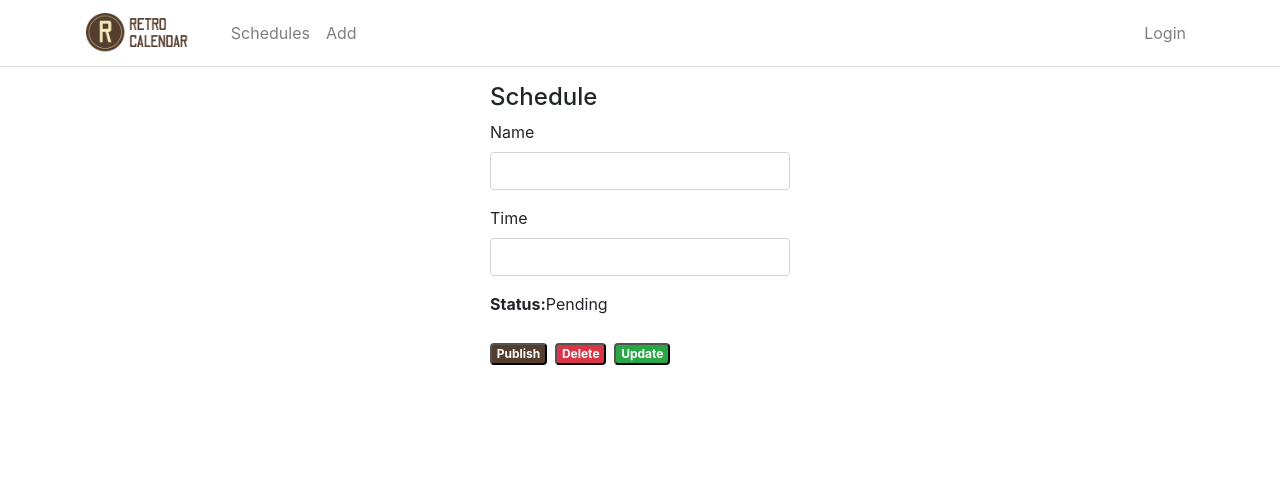
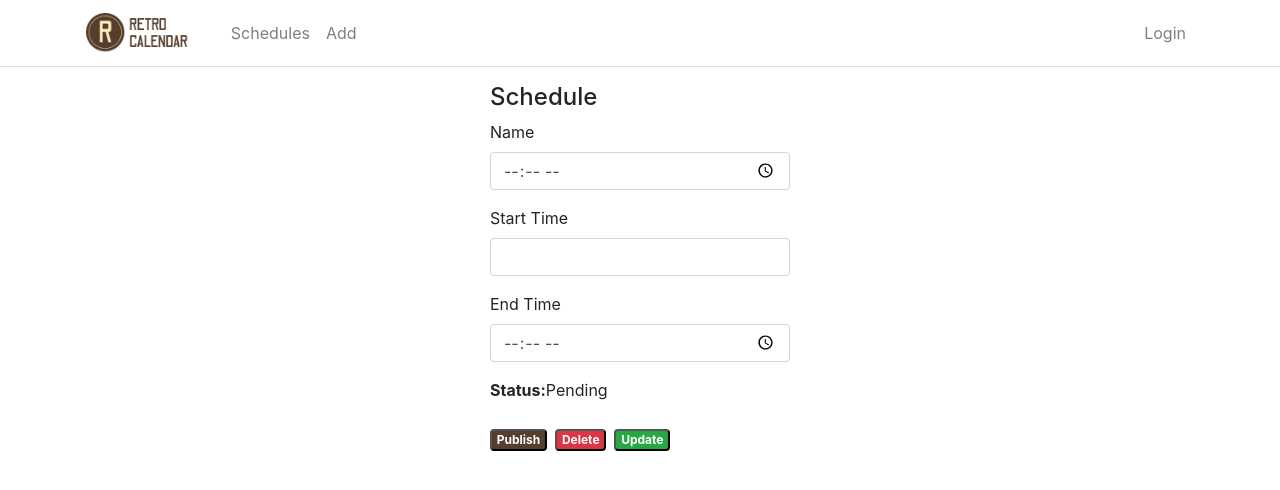
Before and after one commit to CheddarChoi/OMR-front, a React (Create React App) app: page /schedules/1 in a window 1280 px wide. Shown: the top 490 px of the page. Built offline with nearby package versions, Linux system fonts and the light colour scheme; no server answers.

Commit message:
DB add new column for end time

```diff
--- a/src/App.js
+++ b/src/App.js
@@ -3,9 +3,9 @@ import { Switch, Route, Link } from "react-router-dom";
 import { Navbar, Container } from "react-bootstrap";
 import "./App.scss";
 
-import ScheduleList from "./components/schedules-list.component";
-import AddSchedule from "./components/add-schedule.component";
-import Schedule from "./components/schedule.component";
+import ScheduleList from "./components/ListSchedule";
+import AddSchedule from "./components/AddSchedule";
+import Schedule from "./components/ScheduleDetail";
 
 import logo from "./Logo.png";
 
@@ -14,7 +14,7 @@ class App extends Component {
     return (
       <div>
         <Navbar as={Container} collapseOnSelect expand="lg">
-          <Navbar.Brand href="#home">
+          <Navbar.Brand href="/home">
             <img
               alt=""
               src={logo}
@@ -47,7 +47,11 @@ class App extends Component {
 
         <div className="container mt-3">
           <Switch>
-            <Route exact path={["/", "/schedules"]} component={ScheduleList} />
+            <Route
+              exact
+              path={["/", "/home", "/schedules"]}
+              component={ScheduleList}
+            />
             <Route exact path="/add" component={AddSchedule} />
             <Route path="/schedules/:id" component={Schedule} />
           </Switch>
--- a/src/api/scheduleAPI.js
+++ b/src/api/scheduleAPI.js
@@ -25,8 +25,8 @@ class ScheduleDataService {
     return http.delete(`/schedules`);
   }
 
-  findByTitle(title) {
-    return http.get(`/schedules?title=${title}`);
+  findByName(name) {
+    return http.get(`/schedules?name=${name}`);
   }
 }
 
--- a/src/components/add-schedule.component.js
+++ b/src/components/AddSchedule.js
@@ -5,14 +5,16 @@ export default class AddSchedule extends Component {
   constructor(props) {
     super(props);
     this.onChangeName = this.onChangeName.bind(this);
-    this.onChangeTime = this.onChangeTime.bind(this);
+    this.onChangeStartTime = this.onChangeStartTime.bind(this);
+    this.onChangeEndTime = this.onChangeEndTime.bind(this);
     this.saveSchedule = this.saveSchedule.bind(this);
     this.newSchedule = this.newSchedule.bind(this);
 
     this.state = {
       id: null,
       title: "",
-      time: "",
+      startTime: "",
+      endTime: "",
       published: false,
 
       submitted: false,
@@ -25,16 +27,23 @@ export default class AddSchedule extends Component {
     });
   }
 
-  onChangeTime(e) {
+  onChangeStartTime(e) {
     this.setState({
-      time: e.target.value,
+      startTime: e.target.value,
+    });
+  }
+
+  onChangeEndTime(e) {
+    this.setState({
+      endTime: e.target.value,
     });
   }
 
   saveSchedule() {
     var data = {
       name: this.state.name,
-      time: this.state.time,
+      startTime: this.state.startTime,
+      endTime: this.state.endTime,
     };
 
     scheduleAPI
@@ -43,7 +52,8 @@ export default class AddSchedule extends Component {
         this.setState({
           id: response.data.id,
           name: response.data.name,
-          time: response.data.time,
+          startTime: response.data.startTime,
+          endTime: response.data.endTime,
           published: response.data.published,
 
           submitted: true,
@@ -59,7 +69,8 @@ export default class AddSchedule extends Component {
     this.setState({
       id: null,
       name: "",
-      time: "",
+      startTime: "",
+      endTime: "",
       published: false,
 
       submitted: false,
@@ -92,15 +103,28 @@ export default class AddSchedule extends Component {
             </div>
 
             <div className="form-group">
-              <label htmlFor="time">Time</label>
+              <label htmlFor="startTime">Start Time</label>
               <input
-                type="text"
+                type="time"
                 className="form-control"
-                id="time"
+                id="startTime"
                 required
-                value={this.state.time}
-                onChange={this.onChangeTime}
-                name="time"
+                value={this.state.startTime}
+                onChange={this.onChangeStartTime}
+                name="startTime"
+              />
+            </div>
+
+            <div className="form-group">
+              <label htmlFor="endTime">End Time</label>
+              <input
+                type="time"
+                className="form-control"
+                id="endTime"
+                required
+                value={this.state.endTime}
+                onChange={this.onChangeEndTime}
+                name="endTime"
               />
             </div>
 
--- a/src/components/schedules-list.component.js
+++ b/src/components/ListSchedule.js
@@ -36,6 +36,7 @@ export default class ScheduleList extends Component {
     scheduleAPI
       .getAll()
       .then((response) => {
+        console.log(response.data);
         this.setState({
           schedules: response.data,
         });
@@ -150,9 +151,15 @@ export default class ScheduleList extends Component {
               </div>
               <div>
                 <label>
-                  <strong>Time:</strong>
+                  <strong>Start Time:</strong>
                 </label>{" "}
-                {currentSchedule.time}
+                {currentSchedule.startTime}
+              </div>
+              <div>
+                <label>
+                  <strong>End Time:</strong>
+                </label>{" "}
+                {currentSchedule.endTime}
               </div>
               <div>
                 <label>
--- a/src/components/schedule.component.js
+++ b/src/components/ScheduleDetail.js
@@ -5,7 +5,8 @@ export default class Schedule extends Component {
   constructor(props) {
     super(props);
     this.onChangeName = this.onChangeName.bind(this);
-    this.onChangeTime = this.onChangeTime.bind(this);
+    this.onChangeStartTime = this.onChangeStartTime.bind(this);
+    this.onChangeEndTime = this.onChangeEndTime.bind(this);
     this.getSchedule = this.getSchedule.bind(this);
     this.updatePublished = this.updatePublished.bind(this);
     this.updateSchedule = this.updateSchedule.bind(this);
@@ -15,7 +16,8 @@ export default class Schedule extends Component {
       currentSchedule: {
         id: null,
         name: "",
-        time: "",
+        startTime: "",
+        endTime: "",
         published: false,
       },
       message: "",
@@ -39,13 +41,24 @@ export default class Schedule extends Component {
     });
   }
 
-  onChangeTime(e) {
-    const time = e.target.value;
+  onChangeStartTime(e) {
+    const startTime = e.target.value;
 
     this.setState((prevState) => ({
       currentSchedule: {
         ...prevState.currentSchedule,
-        time: time,
+        startTime: startTime,
+      },
+    }));
+  }
+
+  onChangeEndTime(e) {
+    const endTime = e.target.value;
+
+    this.setState((prevState) => ({
+      currentSchedule: {
+        ...prevState.currentSchedule,
+        endTime: endTime,
       },
     }));
   }
@@ -68,7 +81,8 @@ export default class Schedule extends Component {
     var data = {
       id: this.state.currentSchedule.id,
       name: this.state.currentSchedule.name,
-      time: this.state.currentSchedule.time,
+      startTime: this.state.currentSchedule.startTime,
+      endTime: this.state.currentSchedule.endTime,
       published: status,
     };
 
@@ -126,7 +140,7 @@ export default class Schedule extends Component {
               <div className="form-group">
                 <label htmlFor="name">Name</label>
                 <input
-                  type="text"
+                  type="time"
                   className="form-control"
                   id="name"
                   value={currentSchedule.name}
@@ -134,13 +148,23 @@ export default class Schedule extends Component {
                 />
               </div>
               <div className="form-group">
-                <label htmlFor="time">Time</label>
+                <label htmlFor="startTime">Start Time</label>
                 <input
                   type="text"
                   className="form-control"
-                  id="time"
-                  value={currentSchedule.time}
-                  onChange={this.onChangeTime}
+                  id="startTime"
+                  value={currentSchedule.startTime}
+                  onChange={this.onChangeStartTime}
+                />
+              </div>
+              <div className="form-group">
+                <label htmlFor="endTime">End Time</label>
+                <input
+                  type="time"
+                  className="form-control"
+                  id="endTime"
+                  value={currentSchedule.endTime}
+                  onChange={this.onChangeEndTime}
                 />
               </div>
 
```
Also changed, not shown: 1 other file (tests, documents, lock files or other folders).
